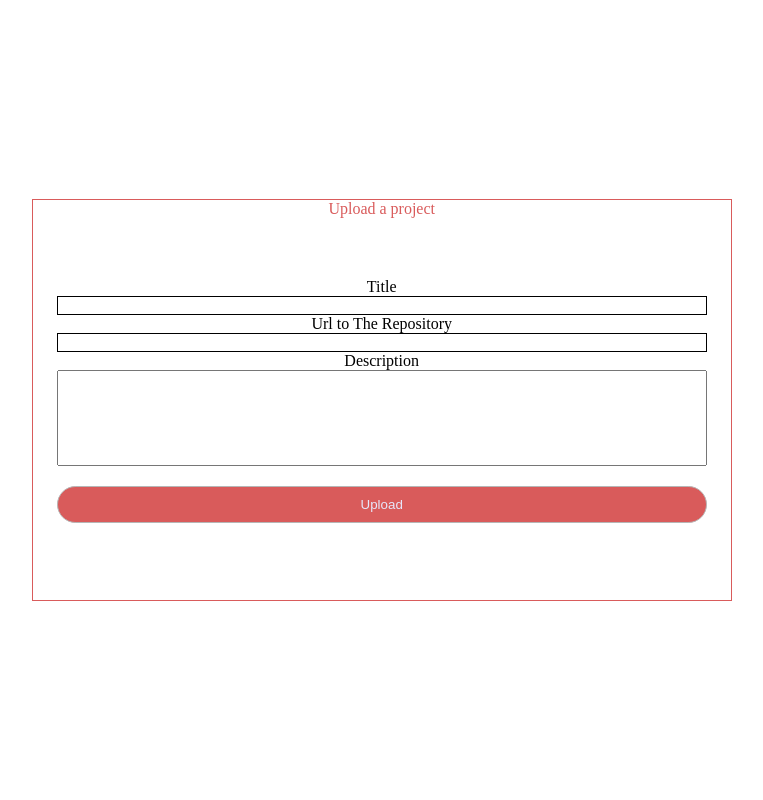
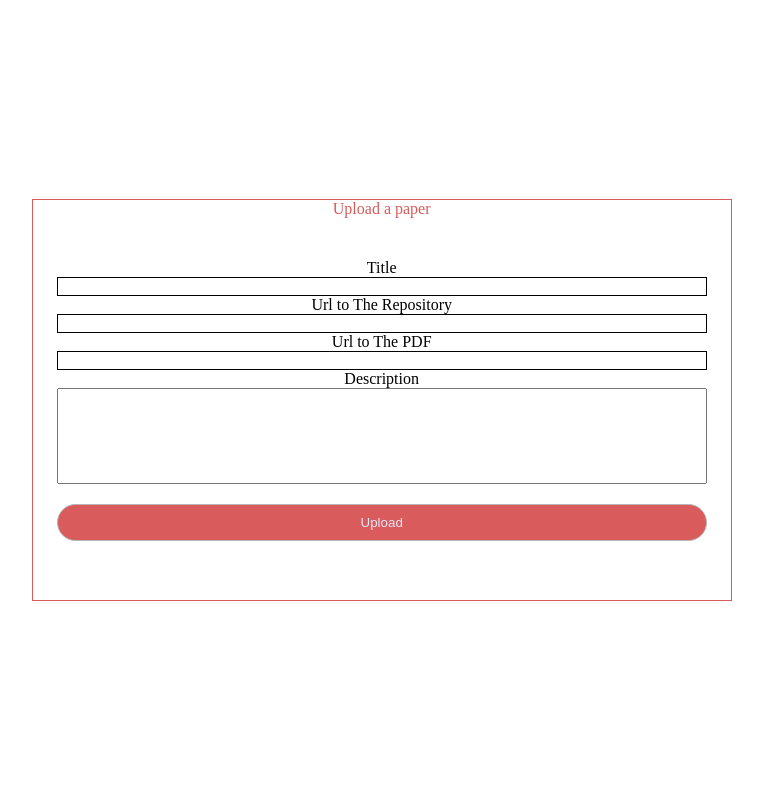
Before and after one commit to sourenaKhanzadeh/iShare, a Flask app: a page that uses templates/pages/upload.html in a window 1280 px wide. Shown: the part 50-850 px from the top of the page, without its empty margins (245-1008 px from the left). Run offline with Flask 2, Linux system fonts and the light colour scheme; some libraries are stand-ins or nearby versions.

Commit message:
Uplaod Paper Completed

```diff
--- /dev/null
+++ b/myModules/paper_manager/upload.py
@@ -0,0 +1,23 @@
+from app import app, request, render_template
+from myModules.model.database import repos
+from flask import session, redirect, flash
+
+@app.route("/<user>/upload", methods=['GET', 'POST'])
+def upload(user):
+    # user is uploading a file
+    if request.method == "GET":
+        return render_template('pages/upload.html')
+    # user is submitting the paper
+    else:
+        # insert into the database
+        repos.insert({
+            'username':session['username'],
+            'Title: ': request.form['title'],
+            'url_repo: ': request.form['repo'],
+            'url_pdf: ': request.form['pdf'],
+            'description: ': request.form['desc']
+        })
+        # success flash popped up
+        flash("Paper Successfully Uploaded")
+        # redirect to the homepage
+        return redirect('/')
--- a/myModules/project_manager/upload.py
+++ /dev/null
@@ -1,8 +0,0 @@
-from app import app, request, render_template
-from myModules.model.database import all_users
-from myModules.model.hash import *
-from flask import session, redirect, flash
-
-@app.route("/<user>/upload", methods=['GET', 'POST'])
-def upload(user):
-    return render_template('pages/upload.html')
--- a/static/css/styleA.css
+++ b/static/css/styleA.css
@@ -294,7 +294,7 @@ nav {
       right: 0;
       left: 0;
       margin: 0 auto;
-      content: 'Upload a project';
+      content: 'Upload a paper';
       display: block;
       height: 25em;
       border: 1px solid #D95B5B;
--- a/static/sass/styleA.scss
+++ b/static/sass/styleA.scss
@@ -246,7 +246,7 @@ nav{
     padding: 25px;
     &::before{
       @include centerAbsolute;
-      content: 'Upload a project';
+      content: 'Upload a paper';
       display: block;
       height: 25em;
       border: 1px solid color('pink-gentle');
--- a/templates/pages/upload.html
+++ b/templates/pages/upload.html
@@ -3,11 +3,13 @@
 {% block body%}
 
 <div class="upload">
-    <form align="center">
+    <form align="center" method="post">
         <label for="title">Title</label>
         <input type="text" name="title">
         <label for="repo">Url to The Repository</label>
         <input type="text" name="repo">
+        <label for="pdf">Url to The PDF</label>
+        <input type="text" name="pdf">
         <label for="desc">Description</label>
         <textarea name="desc" cols="6" rows="6"></textarea>
         <input type="submit" name="submit" value="Upload" onclick="preload()">
--- a/views.py
+++ b/views.py
@@ -4,7 +4,7 @@ from myModules.github.users import GitUser
 # import the post login
 from myModules.model.logout import *
 from myModules.model.login import *
-from myModules.project_manager.upload import *
+from myModules.paper_manager.upload import *
 # import the get logout
 # import the get signUP
 from myModules.model.signup import *
```
Also changed, not shown: myModules/paper_manager/query.py (added).
